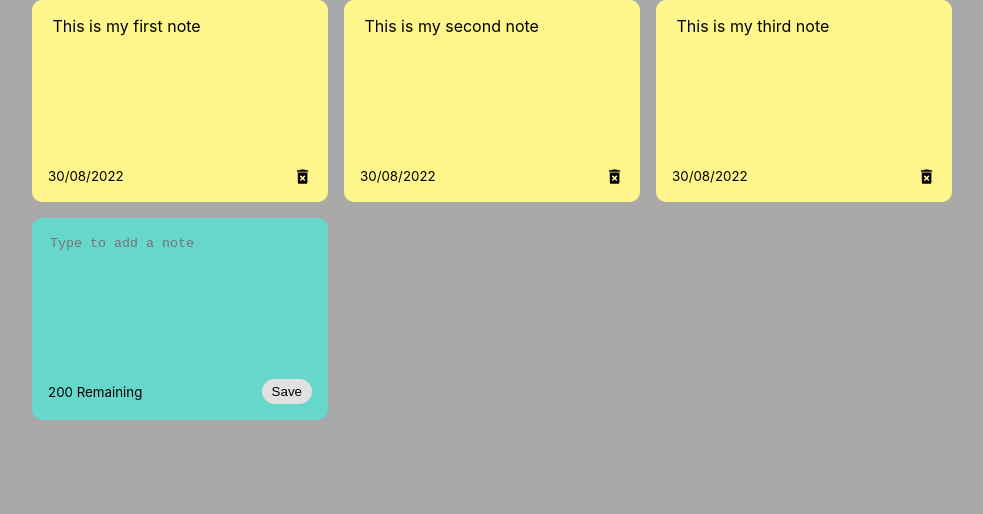
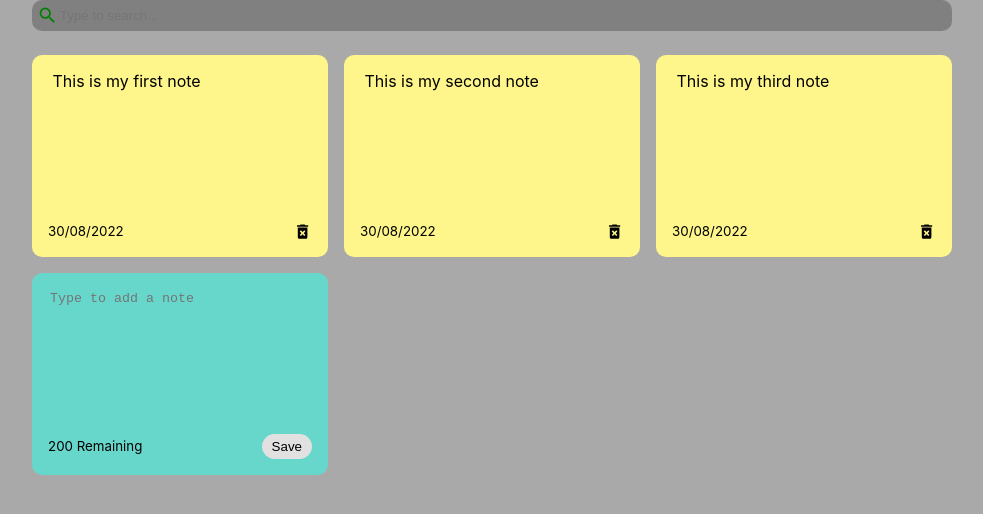
Before and after one commit to aneesh072/note-taking-React, a React (Create React App) app: page / in a window 1280 px wide. Shown: the top 514 px of the page, without its empty margins (148-1131 px from the left). Built offline with nearby package versions, Linux system fonts and the light colour scheme.

Commit message:
search component added

```diff
--- a/src/App.js
+++ b/src/App.js
@@ -1,6 +1,7 @@
 import React, { useState } from 'react';
 import { nanoid } from 'nanoid';
 import NotesList from './components/NotesList';
+import Search from './components/Search';
 
 const App = () => {
   const [notes, setNotes] = useState([
@@ -38,6 +39,7 @@
   };
   return (
     <div className="container">
+      <Search />
       <NotesList
         notes={notes}
         handleAddNote={addNote}
--- /dev/null
+++ b/src/components/Search.jsx
@@ -0,0 +1,13 @@
+import React from 'react';
+import { MdSearch } from 'react-icons/md';
+
+const Search = () => {
+  return (
+    <div className="search">
+      <MdSearch className="search-icons" size="1.3em" />
+      <input type="text" placeholder="Type to search..." />
+    </div>
+  );
+};
+
+export default Search;
--- a/src/index.css
+++ b/src/index.css
@@ -72,5 +72,24 @@
 
 .delete-icon:hover {
   color: red;
+}
 
+.search {
+  display: flex;
+  align-items: center;
+  background-color: gray;
+  border-radius: 10px;
+  padding: 5px;
+  margin-bottom: 1.5em;
+  color: green;
 }
+
+.search input {
+  border: none;
+  background-color: gray;
+  color: white;
+}
+
+.search input:focus {
+  outline: none;
+}
```
